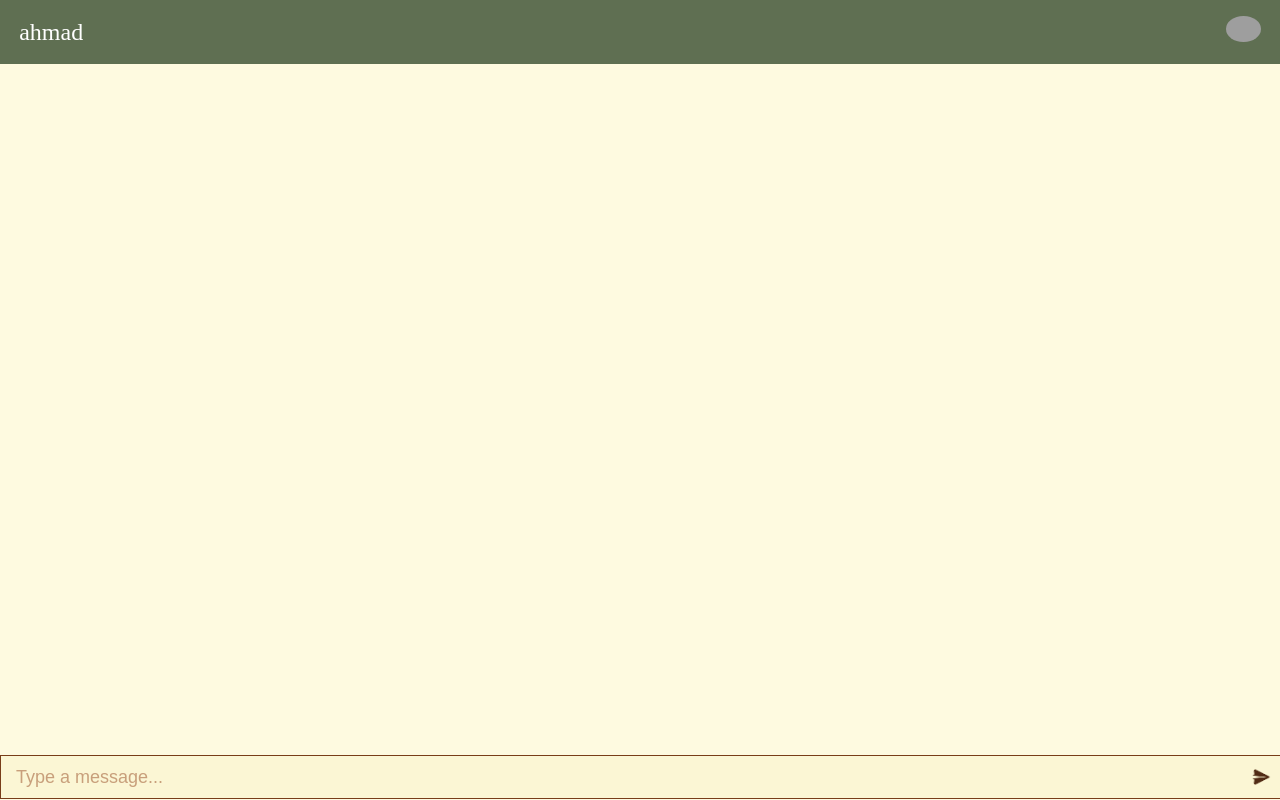
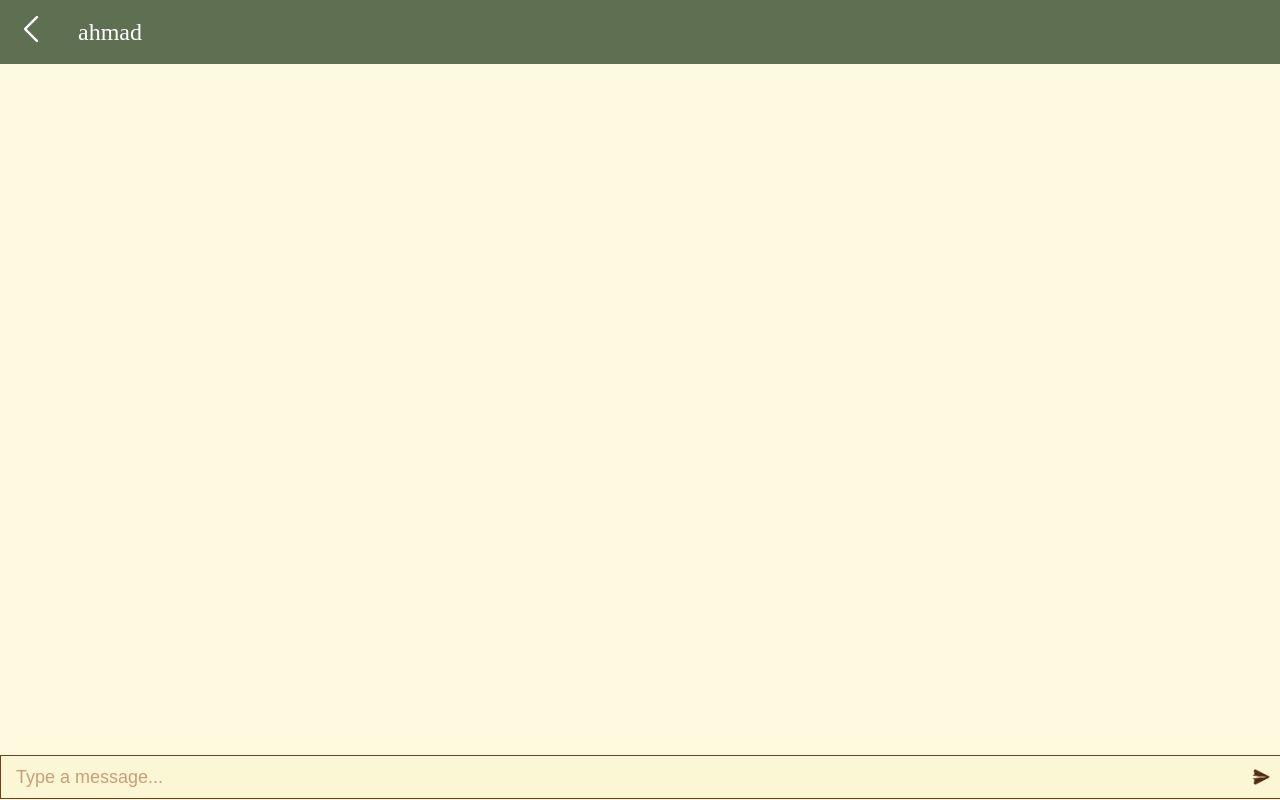
Before and after one commit to marzie-nd/teletxt, a React (Create React App) app: page /chats in a window 1280 px wide. Both pictures are taken after a click on the element "ahmad". Built offline with nearby package versions, Linux system fonts and the light colour scheme; grey boxes are pictures that could not be loaded; a web font is replaced by a local one.

Commit message:
Fix Back button

```diff
--- /dev/null
+++ b/src/components/Back.jsx
@@ -0,0 +1,15 @@
+import Img from '../img/back.png';
+import "./Back.scss"
+
+const Back = ({ onBack }) => {
+  return (
+    <div className="back">
+        <img onClick={onBack}
+          src={Img}
+          alt='back'
+        />
+    </div>
+  );
+};
+
+export default Back;
--- /dev/null
+++ b/src/components/Back.scss
@@ -0,0 +1,7 @@
+.back:hover {
+    cursor: pointer;
+}
+
+.back img {
+    width: 30px;
+}
--- a/src/components/BackButton.jsx
+++ /dev/null
@@ -1,17 +0,0 @@
-import Img from '../img/up.png';
-
-const BackButton = ({ onBack }) => {
-  return (
-    <div className="backButton">
-      <button onClick={onBack} style={{backgroundColor: "transparent", padding: '0', margin: '0'}}>
-        <img
-        src={Img}
-        alt='back'
-        style={{width: "35px"}}
-        />
-      </button>
-    </div>
-  );
-};
-
-export default BackButton;
--- a/src/components/Header.jsx
+++ b/src/components/Header.jsx
@@ -1,12 +1,12 @@
-import BackButton from "./BackButton";
+import Back from "./Back";
 import "./Header.scss";
 
 const Header = ({ headerTitle, onBack, toggleVisible }) => {
 
   return (
     <div className="header">
+      {toggleVisible && <Back onBack={onBack}/>}
       <div>{headerTitle}</div>
-      {toggleVisible && <BackButton onBack={onBack}/>}
     </div>
   );
 };
--- a/src/components/Header.scss
+++ b/src/components/Header.scss
@@ -1,16 +1,15 @@
 .header {
     display: flex;
+    background-color: #5f6f52;
     align-items: center;
-    justify-content: space-between;
-    background-color: #5f6f52;
-    gap: 1rem;
     font-family: "European Teletext" !important;
     height: 4rem;
+    gap: 2rem;
+    padding-left: 1rem;
 }
 
 .header div {
     color: white;
     font-size: 1.5rem;
     font-weight: 400;
-    padding: 1.2rem;
 }
```
